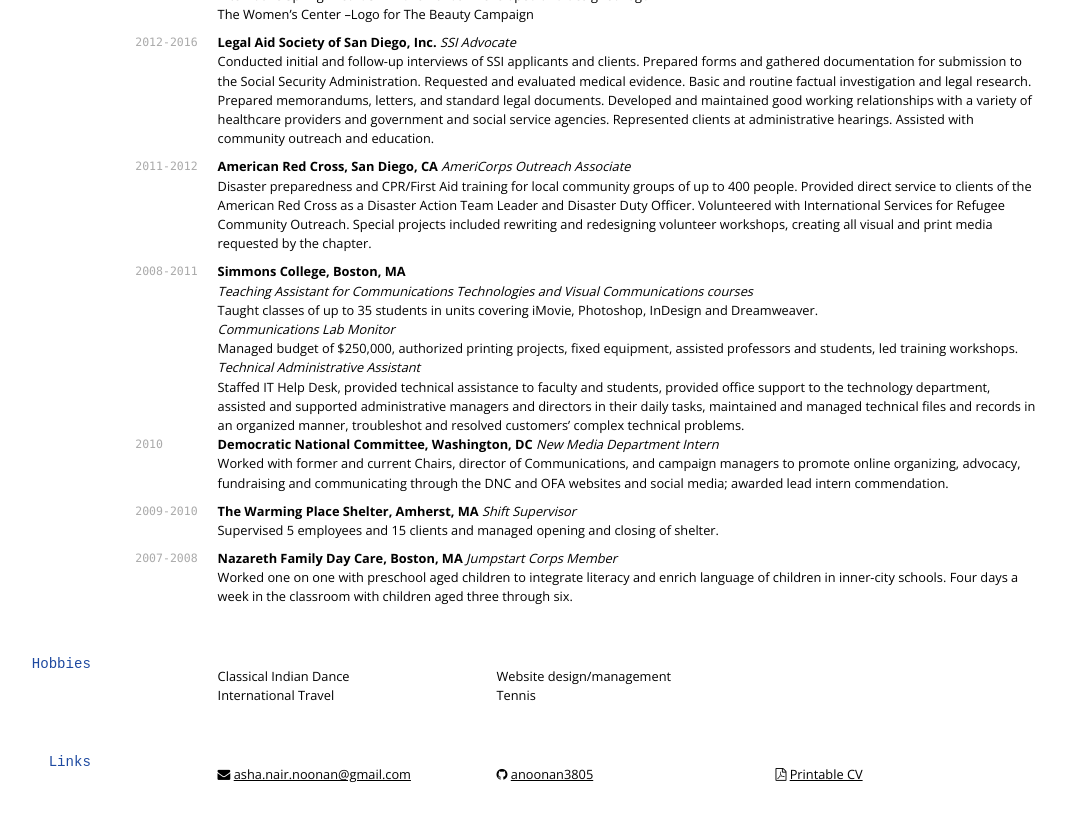
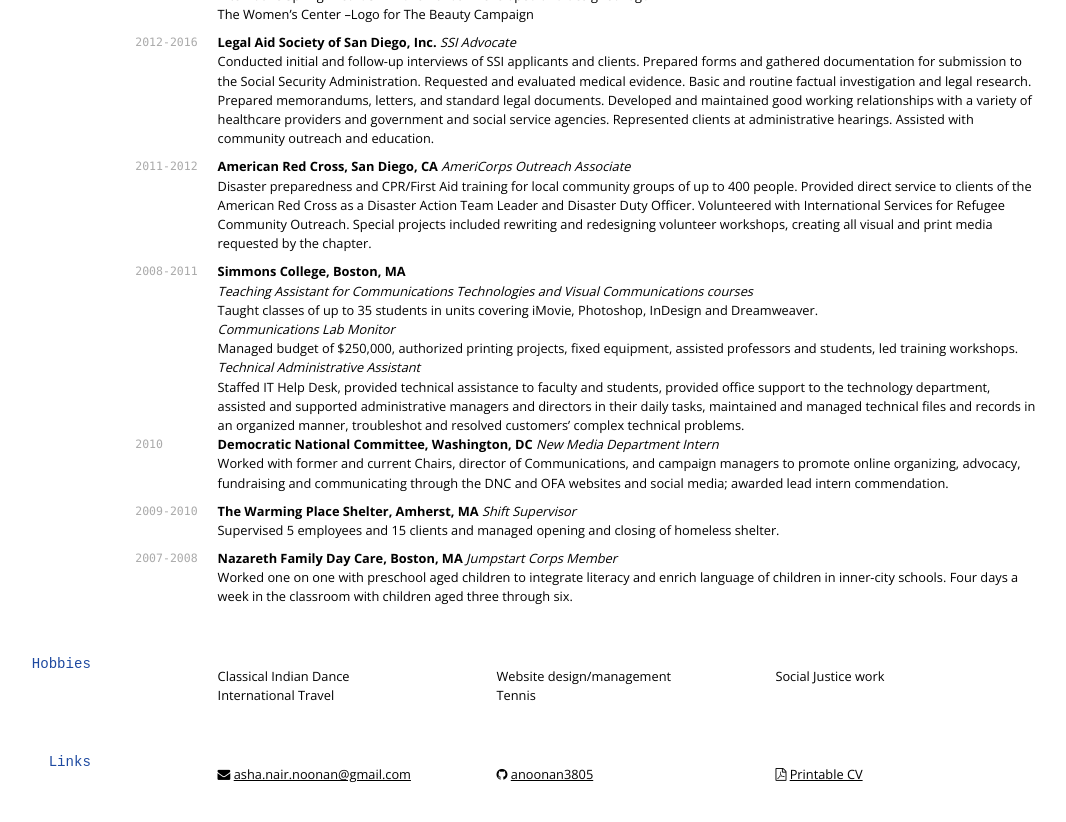
Before and after one commit to anoonan3805/anoonan.github.io, a Jekyll site: the page built from index.md, in a window 1280 px wide and 900 px high, scrolled down 1613 px. Shown: the top 822 px of the window, without its empty margins (112-1178 px from the left). Built offline with Jekyll 4.4.1, drawn with Linux system fonts in a browser that asks for light colours; nearby versions of some CDN libraries.

Commit message:
social justice

```diff
--- a/index.md
+++ b/index.md
@@ -144,7 +144,7 @@ __Democratic National Committee, Washington, DC__
 
 `2009-2010`
 __The Warming Place Shelter, Amherst, MA__
-<em>Shift Supervisor</em><br>Supervised 5 employees and 15 clients and managed opening and closing of shelter.<br>
+<em>Shift Supervisor</em><br>Supervised 5 employees and 15 clients and managed opening and closing of  homeless shelter.<br>
 
 `2007-2008`
 __Nazareth Family Day Care, Boston, MA__
@@ -157,6 +157,7 @@ Worked one on one with preschool aged children to integrate literacy and enrich
 * International Travel
 * Website design/management
 * Tennis
+* Social Justice work
 
 ## Links
 
```
